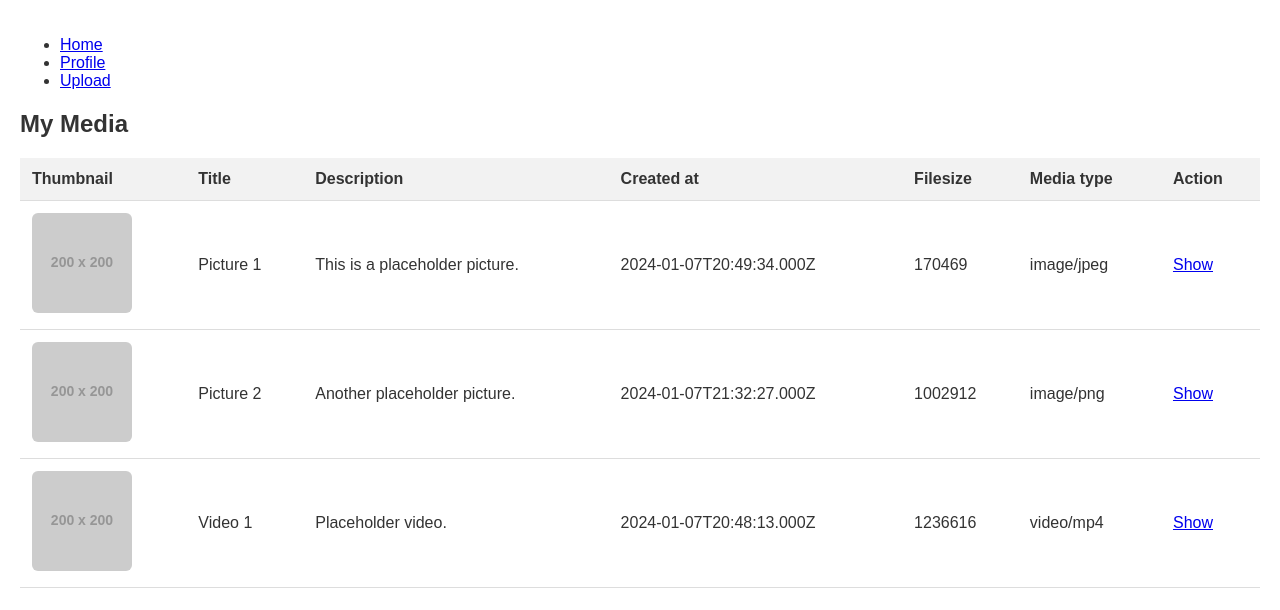
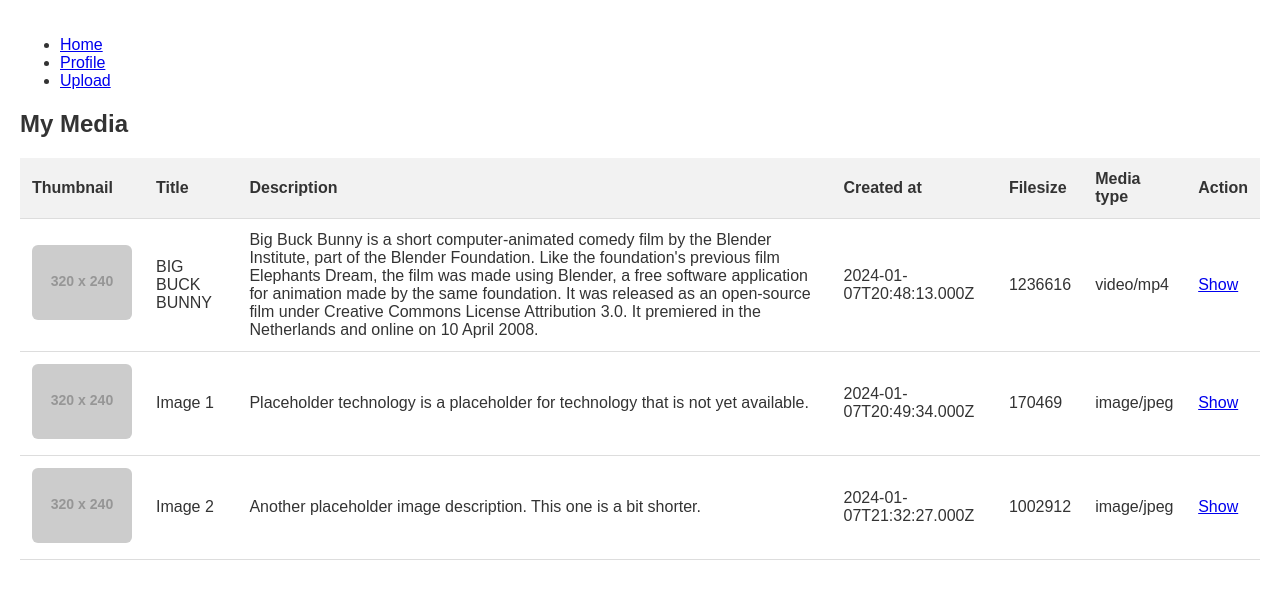
Before and after one commit to AlexDenkko/react_metropolia_assignments_2026, a React (Vite) app in the folder myschool_react_app/: page / in a window 1280 px wide. Shown: the top 610 px of the page. Built offline with nearby package versions, Linux system fonts and the light colour scheme.

Commit message:
Complete React Hooks lab assignment 1

```diff
--- a/myschool_react_app/src/views/Home.jsx
+++ b/myschool_react_app/src/views/Home.jsx
@@ -1,38 +1,23 @@
+import {useState, useEffect} from 'react';
 import MediaRow from '../components/MediaRow';
+import fetchData from '../utils/fetchData';
 
 const Home = () => {
-  const mediaArray = [
-    {
-      media_id: 8,
-      filename: 'https://placehold.co/800?text=Pic1',
-      thumbnail: 'https://placehold.co/200?text=Thumb1',
-      filesize: 170469,
-      media_type: 'image/jpeg',
-      title: 'Picture 1',
-      description: 'This is a placeholder picture.',
-      created_at: '2024-01-07T20:49:34.000Z',
-    },
-    {
-      media_id: 9,
-      filename: 'https://placehold.co/800?text=Pic2',
-      thumbnail: 'https://placehold.co/200?text=Thumb2',
-      filesize: 1002912,
-      media_type: 'image/png',
-      title: 'Picture 2',
-      description: 'Another placeholder picture.',
-      created_at: '2024-01-07T21:32:27.000Z',
-    },
-    {
-      media_id: 17,
-      filename: 'https://example.com/video.mp4',
-      thumbnail: 'https://placehold.co/200?text=Video',
-      filesize: 1236616,
-      media_type: 'video/mp4',
-      title: 'Video 1',
-      description: 'Placeholder video.',
-      created_at: '2024-01-07T20:48:13.000Z',
-    },
-  ];
+  const [mediaArray, setMediaArray] = useState([]);
+
+  useEffect(() => {
+    const getMedia = async () => {
+      try {
+        const json = await fetchData('test.json');
+        setMediaArray(json);
+        console.log(json);
+      } catch (error) {
+        console.error('Error getting media:', error);
+      }
+    };
+
+    getMedia();
+  }, []);
 
   return (
     <>
```
